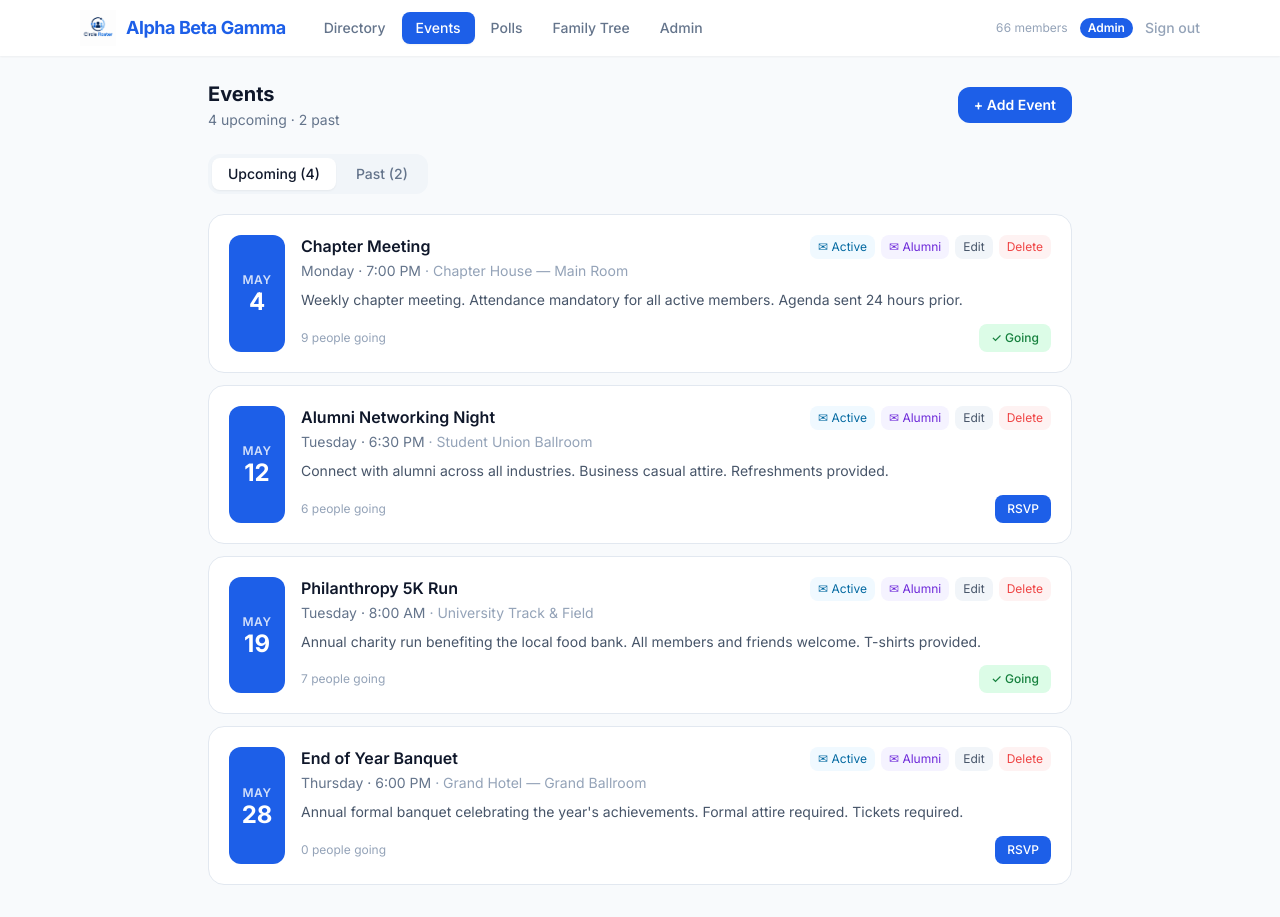
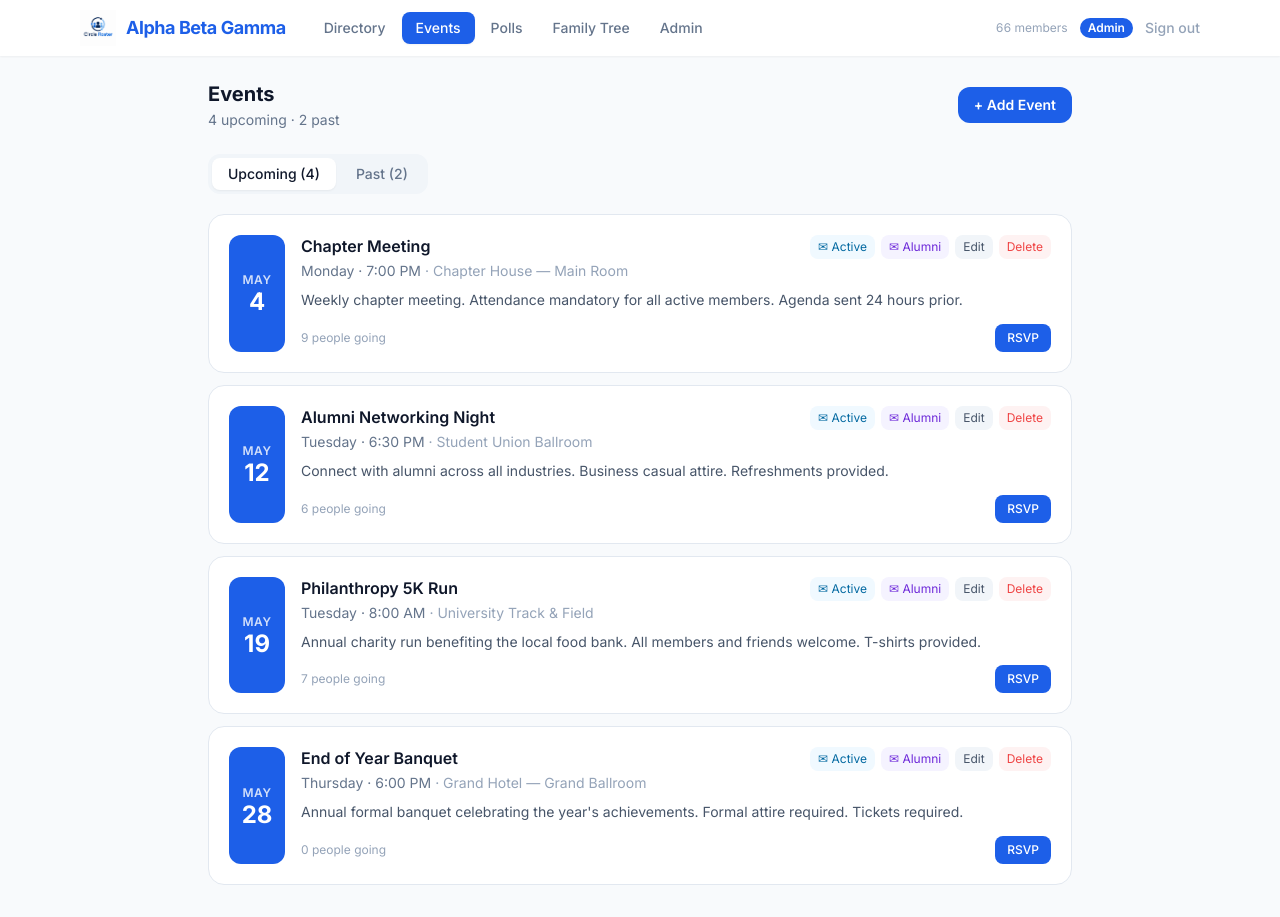
Before and after one commit to carsonburt/circle-roster, a React (Vite) app: page /events in a window 1280 px wide. Built offline with nearby package versions, Linux system fonts and the light colour scheme; sample sign-in values are in the browser's storage.

Commit message:
fix RSVP/voting per-member tracking, points validation, optional event location

```diff
--- a/src/pages/AdminPanel.jsx
+++ b/src/pages/AdminPanel.jsx
@@ -1280,6 +1280,7 @@ export default function AdminPanel() {
               <label className="block text-sm font-medium text-slate-700 mb-1">Points</label>
               <input
                 type="number"
+                min="1"
                 value={awardPts}
                 onChange={e => setAwardPts(e.target.value)}
                 placeholder="0"
--- a/src/pages/Events.jsx
+++ b/src/pages/Events.jsx
@@ -4,7 +4,6 @@ import Navbar from '../components/Navbar'
 import BottomNav from '../components/BottomNav'
 import EmailModal from '../components/EmailModal'
 
-const VIEWER_ID = 'demo'
 const EMPTY_FORM = { title: '', description: '', date: '', time: '', location: '' }
 
 function formatDate(dateStr) {
@@ -17,7 +16,8 @@ function formatDate(dateStr) {
 }
 
 export default function Events() {
-  const { chapter, events, role, addEvent, updateEvent, deleteEvent, toggleRsvp } = useChapter()
+  const { chapter, events, role, memberId, addEvent, updateEvent, deleteEvent, toggleRsvp } = useChapter()
+  const viewerId = memberId || 'admin'
   const brandColor = chapter?.primary_color || '#4F46E5'
 
   const [tab, setTab] = useState('upcoming')
@@ -113,7 +113,7 @@ export default function Events() {
           <div className="space-y-3">
             {displayed.map(ev => {
               const { month, day, weekday } = formatDate(ev.date)
-              const isGoing = ev.rsvp_ids.includes(VIEWER_ID)
+              const isGoing = ev.rsvp_ids.includes(viewerId)
               const isPast = ev.date < today
 
               return (
@@ -177,7 +177,7 @@ export default function Events() {
                         </span>
                         {!isPast && (
                           <button
-                            onClick={() => toggleRsvp(ev.id, VIEWER_ID)}
+                            onClick={() => toggleRsvp(ev.id, viewerId)}
                             className={`text-xs px-3 py-1.5 rounded-lg font-medium transition-all ${
                               isGoing
                                 ? 'bg-green-100 text-green-700 hover:bg-red-50 hover:text-red-500'
@@ -266,7 +266,7 @@ export default function Events() {
               <div>
                 <label className="block text-sm font-medium text-gray-700 mb-1">Location</label>
                 <input
-                  type="text" required
+                  type="text"
                   value={form.location}
                   onChange={e => setForm(f => ({ ...f, location: e.target.value }))}
                   className="w-full border border-gray-300 rounded-lg px-3 py-2 text-sm focus:outline-none focus:ring-2 focus:ring-blue-500"
--- a/src/pages/Polls.jsx
+++ b/src/pages/Polls.jsx
@@ -2,8 +2,6 @@ import { useState } from 'react'
 import { useChapter } from '../contexts/ChapterContext'
 import Navbar from '../components/Navbar'
 import BottomNav from '../components/BottomNav'
-
-const VOTER_ID = 'demo'
 
 function ResultBars({ poll, myVote, brandColor }) {
   const totalVotes = Object.keys(poll.votes).length
@@ -49,9 +47,9 @@ function ResultBars({ poll, myVote, brandColor }) {
   )
 }
 
-function PollCard({ poll, onVote, brandColor }) {
+function PollCard({ poll, onVote, brandColor, voterId }) {
   const [selected, setSelected] = useState(null)
-  const myVote = poll.votes[VOTER_ID]
+  const myVote = poll.votes[voterId]
   const hasVoted = !!myVote
   const showResults = hasVoted || poll.closed
 
@@ -100,7 +98,7 @@ function PollCard({ poll, onVote, brandColor }) {
             </button>
           ))}
           <button
-            onClick={() => { if (selected) onVote(poll.id, selected) }}
+            onClick={() => { if (selected) onVote(poll.id, voterId, selected) }}
             disabled={!selected}
             className="w-full mt-1 py-2.5 rounded-xl text-sm font-semibold text-white hover:opacity-90 transition-opacity disabled:opacity-40 disabled:cursor-not-allowed"
             style={{ backgroundColor: brandColor }}
@@ -114,14 +112,15 @@ function PollCard({ poll, onVote, brandColor }) {
 }
 
 export default function Polls() {
-  const { chapter, polls, castVote, terminology: t } = useChapter()
+  const { chapter, polls, memberId, castVote, terminology: t } = useChapter()
   const brandColor = chapter?.primary_color || '#4F46E5'
+  const voterId = memberId || 'admin'
 
   const openPolls = polls.filter(p => !p.closed)
   const closedPolls = polls.filter(p => p.closed)
 
-  function handleVote(pollId, optionId) {
-    castVote(pollId, VOTER_ID, optionId)
+  function handleVote(pollId, vId, optionId) {
+    castVote(pollId, vId, optionId)
   }
 
   return (
@@ -147,14 +146,14 @@ export default function Polls() {
         )}
 
         {openPolls.map(poll => (
-          <PollCard key={poll.id} poll={poll} onVote={handleVote} brandColor={brandColor} />
+          <PollCard key={poll.id} poll={poll} onVote={handleVote} voterId={voterId} brandColor={brandColor} />
         ))}
 
         {closedPolls.length > 0 && (
           <>
             <p className="text-xs font-semibold text-slate-400 uppercase tracking-wide pt-2">Past Polls</p>
             {closedPolls.map(poll => (
-              <PollCard key={poll.id} poll={poll} onVote={handleVote} brandColor={brandColor} />
+              <PollCard key={poll.id} poll={poll} onVote={handleVote} voterId={voterId} brandColor={brandColor} />
             ))}
           </>
         )}
```
